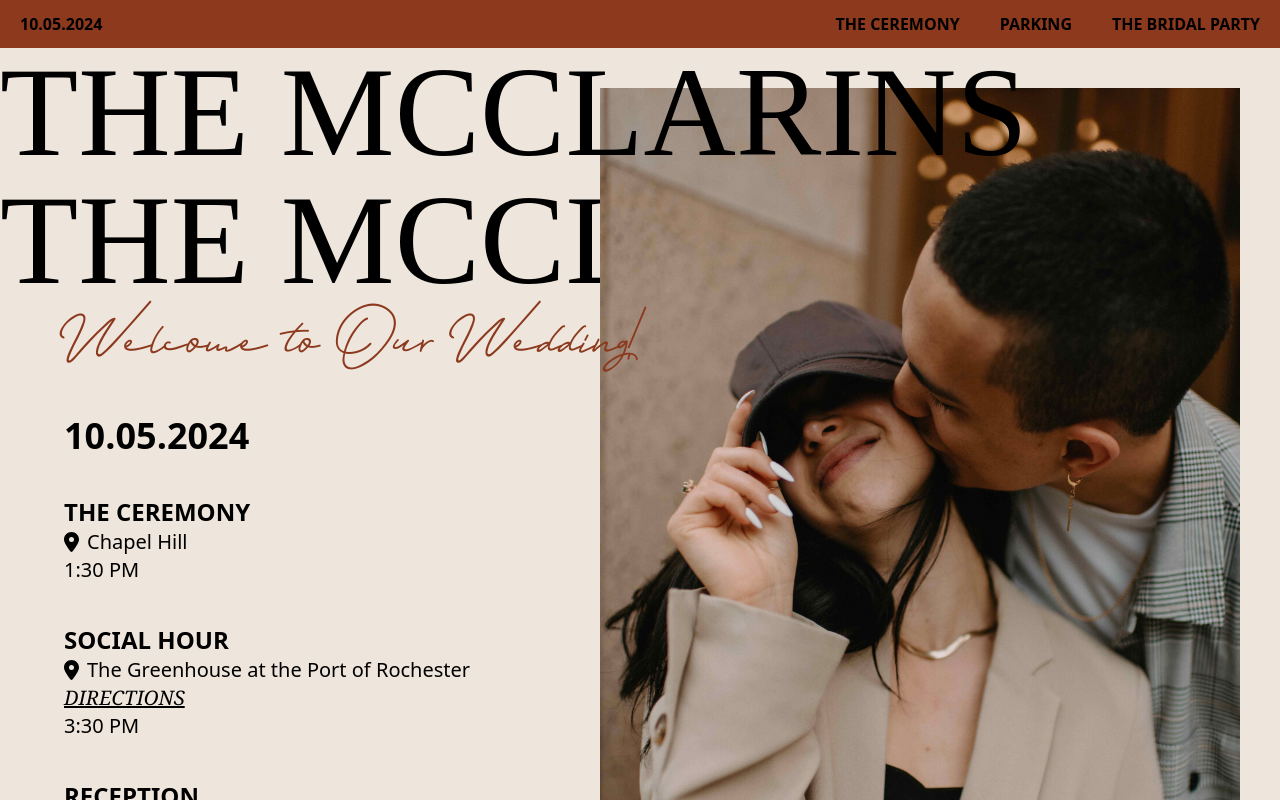
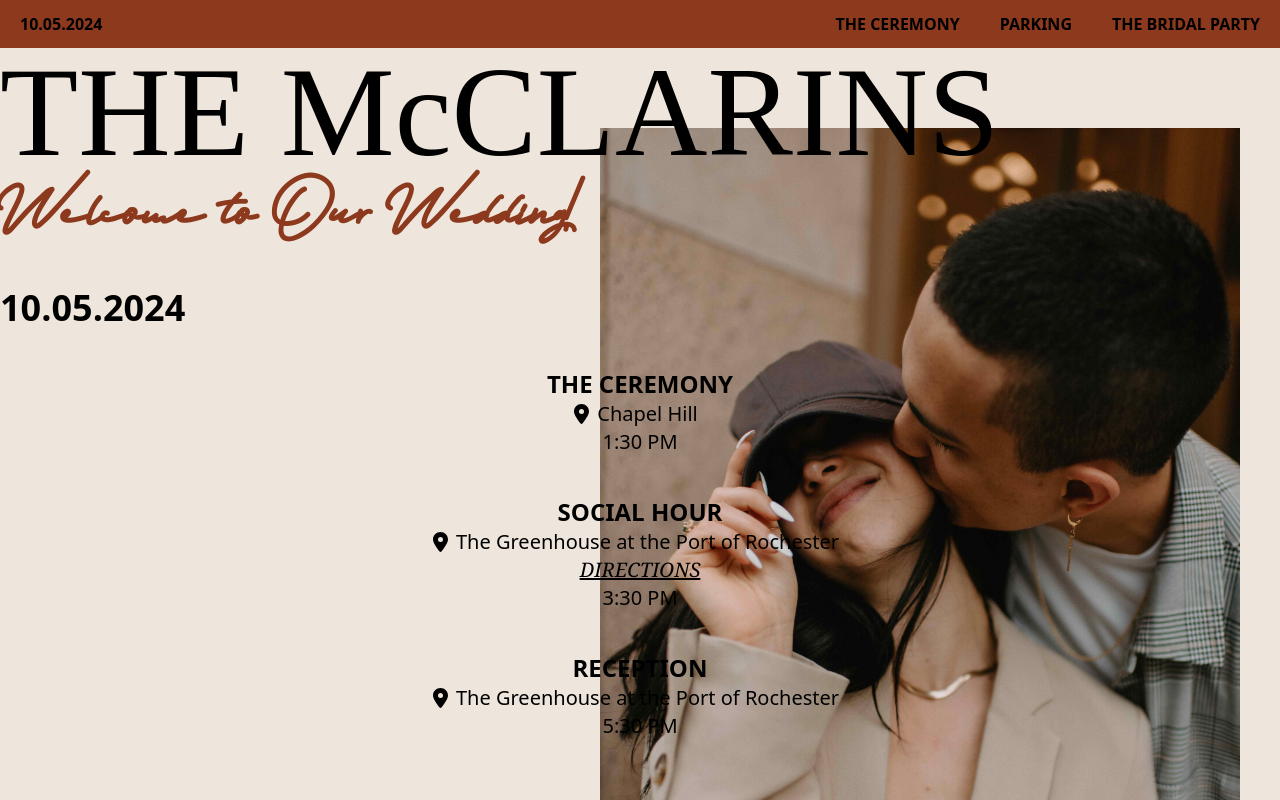
Before and after one commit to gnieb/wedding-cermony-site, a React (Create React App) app: page / in a window 1280 px wide. Shown: the top 800 px of the page. Built offline with nearby package versions, Linux system fonts and the light colour scheme.

Commit message:
kerning, McClarin syntax change, center timeline

```diff
--- a/src/pages/Home.js
+++ b/src/pages/Home.js
@@ -15,18 +15,15 @@ export const Home = () => {
         <div className="w-screen">
             <div className="relative w-screen h-3/4">
                 <div className="z-40 relative w-screen font-scripty text-5xl sm:text-7xl md:text-8xl lg:text-9xl">
-                    THE MCCLARINS
+                    THE McCLARINS
                 </div>
 
-                <div className=" z-10  font-scripty text-5xl sm:text-7xl md:text-8xl  lg:text-9xl">
-                    THE MCCLARINS
-                </div>
-                <div className="w-1/2 absolute z-30 right-10 top-10 ">
+                <div className="w-1/2 absolute z-30 right-10 top-20 ">
                     <img src={us1} alt="us" />
                 </div>
             </div>
-            <div className="relative z-40 left-16 ">
-            <div className="text-7xl text-darkO font-anetha">Welcome to Our Wedding!</div>
+            <div className="relative z-40 ">
+            <div className="text-4xl sm:text-7xl text-darkO font-bold font-anetha">Welcome to Our Wedding!</div>
                 <Timeline />
 
             </div>
--- a/src/pages/Timeline.js
+++ b/src/pages/Timeline.js
@@ -5,12 +5,12 @@ export default function Timeline () {
     return(
 
         <div className="">
-            <div className="sm:pt-10 pt-48 w-full font-bold text-4xl flex justify-start  items-center">10.05.2024</div>
+            <div className="sm:pt-10 pt-48 w-full font-bold text-4xl flex justify-center sm:justify-start items-center">10.05.2024</div>
             <div className=" font-serif w-full text-2xl flex justify-center items-center"></div>
             {/* Event Timeline */}
             <div>
-                <div className="flex pt-10 font-bold text-2xl justify-start ">THE CEREMONY</div>
-                <div className="flex justify-start items-center ">
+                <div className="flex pt-10 font-bold text-2xl justify-center ">THE CEREMONY</div>
+                <div className="flex justify-center text-center items-center ">
                     <div className="sm:text-xl">
                         <div className="flex">
                             <p className=""><FontAwesomeIcon icon={faLocationDot} /></p>
@@ -23,8 +23,8 @@ export default function Timeline () {
             </div>
 
             <div>
-                <div className="flex pt-10 font-bold text-2xl w-full justify-start">SOCIAL HOUR</div>
-                <div className="flex justify-start items-center">
+                <div className="flex pt-10 font-bold text-2xl w-full justify-center">SOCIAL HOUR</div>
+                <div className="flex justify-center text-center items-center">
                     <div className="sm:text-xl">
                         <div className="flex">
                             <p className=""><FontAwesomeIcon icon={faLocationDot} /></p>
@@ -37,8 +37,8 @@ export default function Timeline () {
             </div>
 
             <div className="py-10">
-                <div className="flex font-bold text-2xl w-full justify-start">RECEPTION</div>
-                <div className="flex justify-start items-center ">
+                <div className="flex font-bold text-2xl w-full justify-center">RECEPTION</div>
+                <div className="flex justify-center text-center items-center ">
                     <div className="sm:text-xl">
                         <div className="flex">
                             <p className=""><FontAwesomeIcon icon={faLocationDot} /></p>
```
